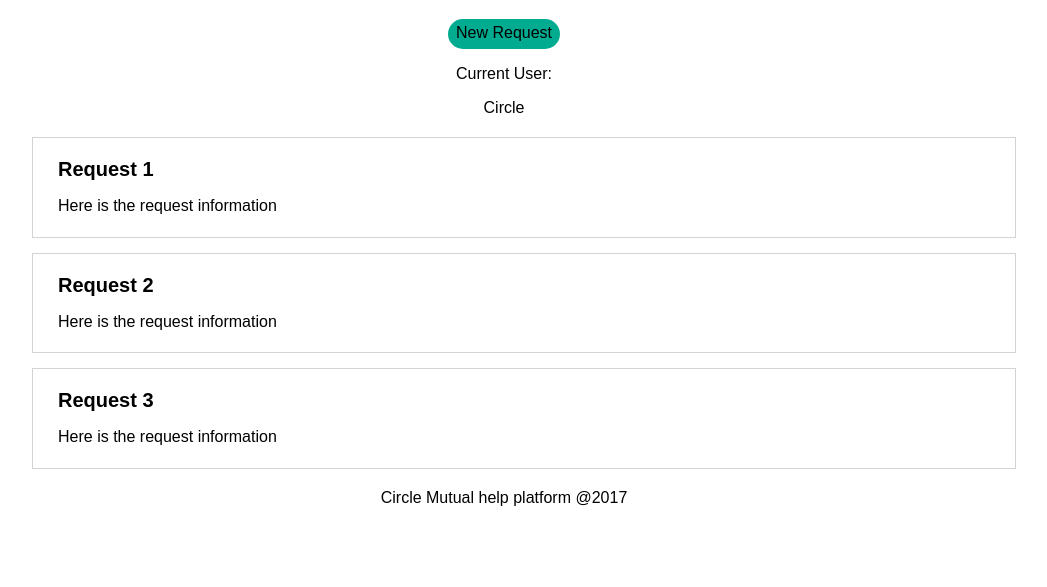
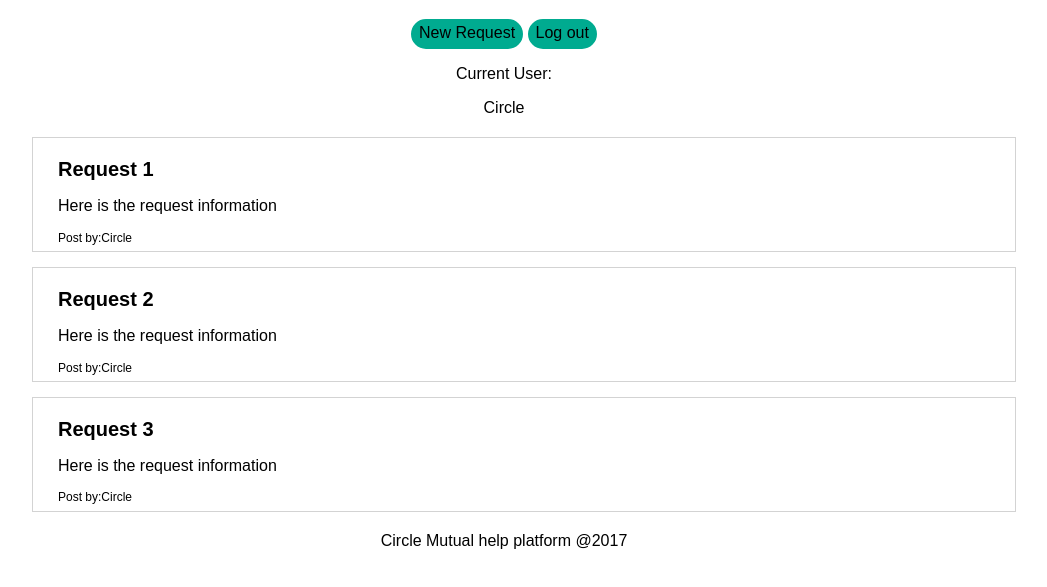
Before and after one commit to Nakanu/Circle-App, a plain HTML site: page mission.html in a window 1280 px wide. Shown: the part 61-648 px from the top of the page, without its empty margins (136-1183 px from the left). Drawn offline with Linux system fonts and the light colour scheme.

Commit message:
add log out button
add log out button and update css
add field for who post the request

```diff
--- a/css/mission.css
+++ b/css/mission.css
@@ -33,14 +33,14 @@ input[type="text"] {
   outline: none;
 }
 
-#new-request-btn {
+.btn{
   background: #00ab90;
   border: 2px solid #00ab90;
   border-radius: 15px;
   height: 30px;
 }
 
-#new-request-btn:hover {
+.btn:hover {
   color: #fff;
 }
 
@@ -193,3 +193,8 @@ textarea {
 fieldset {
   margin-bottom: 10px;
 }
+
+span {
+  font-size: 12px;
+  font-weight: normal;
+}
--- a/mission.html
+++ b/mission.html
@@ -13,16 +13,17 @@
     <!-- <a href="https://en.wikipedia.org/wiki/Special:Random" target="_blank" id="random">Click here for random article</a> -->
     <div id="form">
       <!-- <input type="text" id="addRequest"/> -->
-      <button id="new-request-btn">New Request</button>
-      <p>Current User:</p><p class="userName">Circle</p>
+      <button class="btn" id="new-request-btn">New Request</button>
+      <button class="btn" id="log-out-btn">Log out</button>
+      <p>Current User:</p><p class="userNameb">Circle</p>
     </div>
   </div>
 
   <div>
     <ul id="searchResult">
-      <li><a href="#">Request 1<p>Here is the request information</p></a></li>
-      <li><a href="#">Request 2<p>Here is the request information</p></a></li>
-      <li><a href="#">Request 3<p>Here is the request information</p></a></li>
+      <li><a href="#">Request 1<p>Here is the request information</p><span>Post by:</span><span class="requester">Circle</span></a></li>
+      <li><a href="#">Request 2<p>Here is the request information</p><span>Post by:</span><span class="requester">Circle</span></a></li>
+      <li><a href="#">Request 3<p>Here is the request information</p><span>Post by:</span><span class="requester">Circle</span></a></li>
     </ul>
   </div>
 
```
